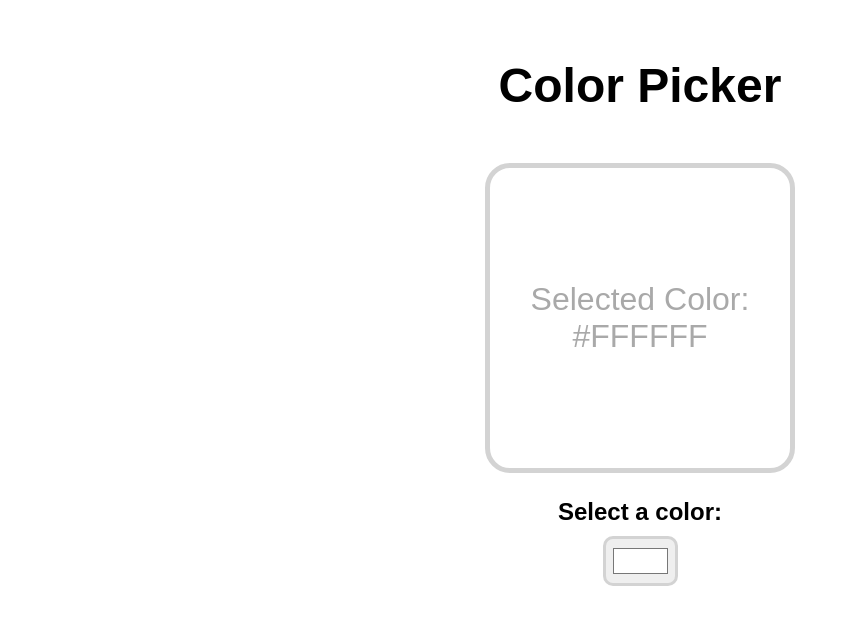
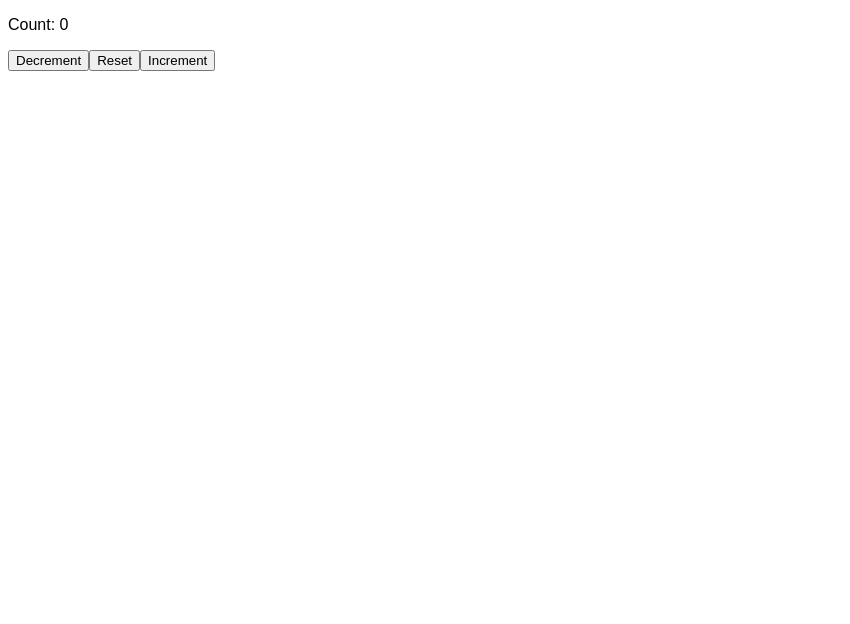
Before and after one commit to PNixClaire/reactjs-practice, a React (Vite) app: page / in a window 1280 px wide. Shown: the top 624 px of the page, without its empty margins (0-850 px from the left). Built offline with nearby package versions, Linux system fonts and the light colour scheme.

Commit message:
updater functions

```diff
--- a/src/App.jsx
+++ b/src/App.jsx
@@ -1,8 +1,8 @@
-import ColorPicker from "./ColorPicker.jsx";
+import MyComponent from "./MyComponent.jsx";
 
 function App() {
   return (
-    <ColorPicker/>
+    <MyComponent/>
   );
 }
 
--- a/src/ColorPicker.jsx
+++ /dev/null
@@ -1,24 +0,0 @@
-import { useState } from 'react';
-
-function ColorPicker() {
-
-    const [color, setColor] = useState("#FFFFFF");
-
-    function handleColorChange(event) {
-        setColor(event.target.value); //set the color to whatever that value is
-    }
-    return (
-        <div className='color-picker-container'>
-            <h1>Color Picker</h1>
-
-            {/* the style is enclosed in a js object color */}
-            <div className='color-display' style={{ backgroundColor: color }}>
-                <p>Selected Color: {color} </p>
-            </div>
-            <label>Select a color: </label>
-            <input type='color' value={color} onChange={handleColorChange}/>
-        </div>
-    );
-}
-
-export default ColorPicker
--- /dev/null
+++ b/src/MyComponent.jsx
@@ -0,0 +1,41 @@
+import { useState } from "react";
+
+function MyComponent() {
+    const [count, setCount] = useState(0);
+
+    function increment() {
+
+        //this means 0 + 1 three times
+        /*
+        setCount(count + 1);
+        setCount(count + 1);
+        setCount(count + 1);
+        */
+
+        //this updates the value of count based on its previous value
+        setCount(prevCount => prevCount + 1);
+       // setCount(prevCount => prevCount + 1);
+       // setCount(prevCount => prevCount + 1);
+
+    };
+
+    function decrement() {
+        setCount(prevCount => prevCount + 1);
+    };
+
+    function reset() {
+        //no need for updater function here
+        setCount(0);
+    };
+
+    return (
+        <div>
+            <p>Count: {count}</p>
+            <button onClick={decrement}>Decrement</button>
+            <button onClick={reset}>Reset</button>
+            <button onClick={increment}>Increment</button>
+      </div>
+    );
+};
+
+export default MyComponent
```
Also changed, not shown: notes.txt.
